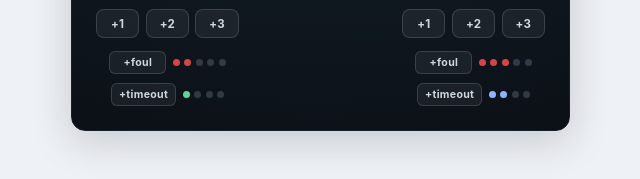
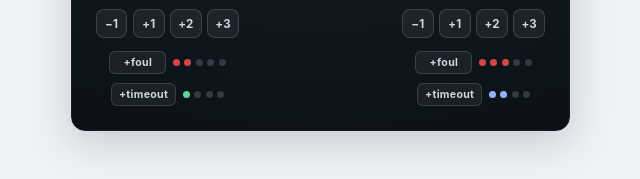
Before and after one commit to sneat-co/gameboard, an Astro site in the folder landings/: page / in a window 1280 px wide. Shown: the part 312-491 px from the top of the page, 614-1254 px from the left. Built offline with nearby package versions, Linux system fonts and the light colour scheme; Astro itself is replaced by a stand-in of ours.

Commit message:
feat(landings): add -1 score button to hero scoreboard
Add a per-team -1 correction button alongside +1/+2/+3 (score clamped at
0), widening the score controls to a 4-button grid.

Co-Authored-By: Claude Opus 4.8 (1M context) <noreply@anthropic.com>

```diff
--- a/landings/src/components/HeroScoreboard.astro
+++ b/landings/src/components/HeroScoreboard.astro
@@ -14,6 +14,7 @@
       <span class="score" data-score="home">62</span>
 
       <div class="controls">
+        <button data-act="score" data-team="home" data-pts="-1" aria-label="Home, subtract 1 point">&minus;1</button>
         <button data-act="score" data-team="home" data-pts="1" aria-label="Home, add 1 point">+1</button>
         <button data-act="score" data-team="home" data-pts="2" aria-label="Home, add 2 points">+2</button>
         <button data-act="score" data-team="home" data-pts="3" aria-label="Home, add 3 points">+3</button>
@@ -47,6 +48,7 @@
       <span class="score" data-score="away">58</span>
 
       <div class="controls">
+        <button data-act="score" data-team="away" data-pts="-1" aria-label="Away, subtract 1 point">&minus;1</button>
         <button data-act="score" data-team="away" data-pts="1" aria-label="Away, add 1 point">+1</button>
         <button data-act="score" data-team="away" data-pts="2" aria-label="Away, add 2 points">+2</button>
         <button data-act="score" data-team="away" data-pts="3" aria-label="Away, add 3 points">+3</button>
@@ -219,12 +221,12 @@
 
   .controls {
     display: grid;
-    grid-template-columns: repeat(3, 1fr);
-    gap: 0.4rem;
+    grid-template-columns: repeat(4, 1fr);
+    gap: 0.35rem;
     margin-top: 0.5rem;
     margin-bottom: 0.2rem;
     width: 100%;
-    max-width: 11rem;
+    max-width: 13rem;
   }
 
   .controls button {
@@ -440,7 +442,7 @@
       const label = team === "home" ? "Home" : "Away";
 
       if (btn.dataset.act === "score") {
-        state.scores[team] += Number(btn.dataset.pts);
+        state.scores[team] = Math.max(0, state.scores[team] + Number(btn.dataset.pts));
         renderScores();
         announce(`${label} ${state.scores[team]} points`);
       } else if (btn.dataset.act === "foul") {
```
